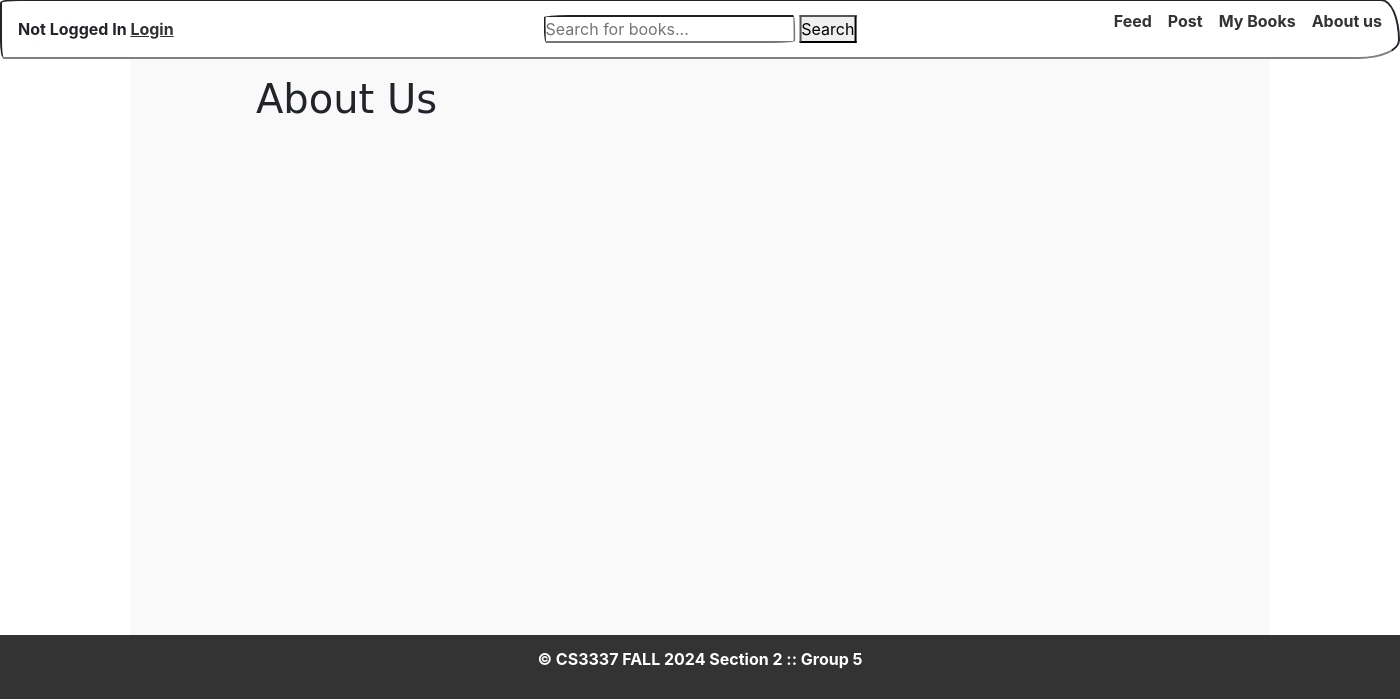
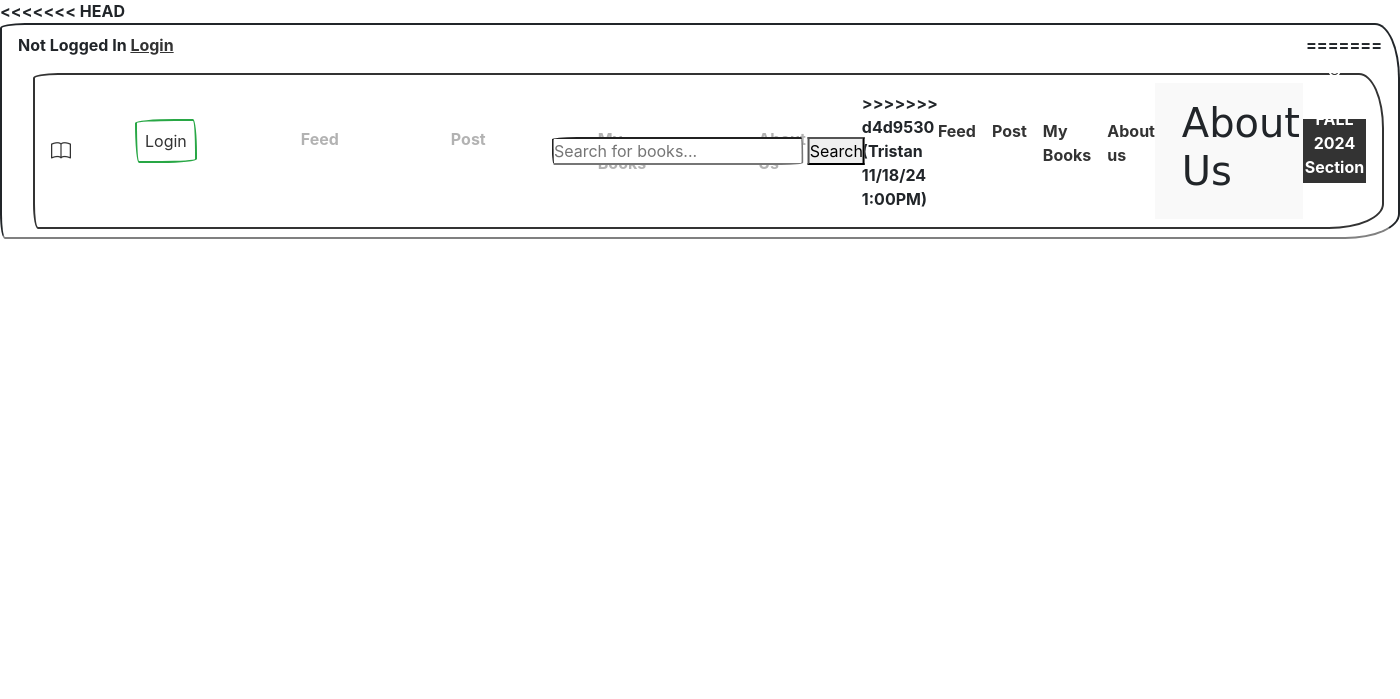
Before and after one commit to jalfar60/jalfar60.github.io, a Django app: page /aboutus in a window 1400 px wide. Shown: the part 101-800 px from the top of the page. Run offline with Django 5.2, Linux system fonts and the light colour scheme; some libraries are stand-ins or nearby versions; some web fonts are replaced.

Commit message:
Tristan 11/18/24 1:00PM

```diff
--- a/bookEx/bookEx/templates/base.html
+++ b/bookEx/bookEx/templates/base.html
@@ -28,6 +28,7 @@
     </div>
 
     <!-- Navbar -->
+<<<<<<< HEAD
     <div class="navbar navbar__container">
         <span>
             {% if user.is_authenticated %}
@@ -43,6 +44,35 @@
                 <a href="{% url 'login' %}?next=/">Login</a>
             {% endif %}
         </span>
+=======
+    <div class="container-fluid">
+        <nav class="navbar navbar-expand-lg navbar-light bg-light">
+          <a class="navbar-brand" href="/home"><i class="bi bi-book"></i></a>
+          <button class="navbar-toggler" type="button" data-toggle="collapse" data-target="#navbarNavDropdown" aria-controls="navbarNavDropdown" aria-expanded="false" aria-label="Toggle navigation">
+            <span class="navbar-toggler-icon"></span>
+          </button>
+          <div class="collapse navbar-collapse" id="navbarNavDropdown">
+            <ul class="navbar-nav mr-auto">
+                {% if user.is_authenticated %}
+                    <li class="nav-item active px-5">
+                        <form class="form-inline my-2 my-lg-0" action="{% url 'logout' %}?next=/" method="post">
+                            {{ user.username }}<button class="btn btn-outline-danger my-2 my-sm-0" type="submit">Logout</button>
+                            {% csrf_token %}
+                        </form>
+                    </li>
+                    <li class="nav-item px-5"><a class="nav-link" href="/displaybooks">Feed</a></li>
+                    <li class="nav-item px-5"><a class="nav-link" href="/postbook">Post</a></li>
+                    <li class="nav-item px-5"><a class="nav-link" href="/mybooks">My Books</a></li>
+                    <li class="nav-item px-5"><a class="nav-link" href="/aboutus">About Us</a></li>
+                {% else %}
+                    <li class="nav-item active px-5"><a class="nav-link btn btn-outline-success" href="{% url 'login' %}?next=/">Login</a></li>
+                    <li class="nav-item px-5"><a class="nav-link disabled" href="#">Feed</a></li>
+                    <li class="nav-item px-5"><a class="nav-link disabled" href="#">Post</a></li>
+                    <li class="nav-item px-5"><a class="nav-link disabled" href="#">My Books</a></li>
+                    <li class="nav-item px-5"><a class="nav-link disabled" href="#">About Us</a></li>
+                {% endif %}
+            </ul>
+>>>>>>> d4d9530 (Tristan 11/18/24 1:00PM)
 
         <div class="searchbar__container">
             <input type="text" name="searchbar" id="searchbar" placeholder="Search for books...">
```
